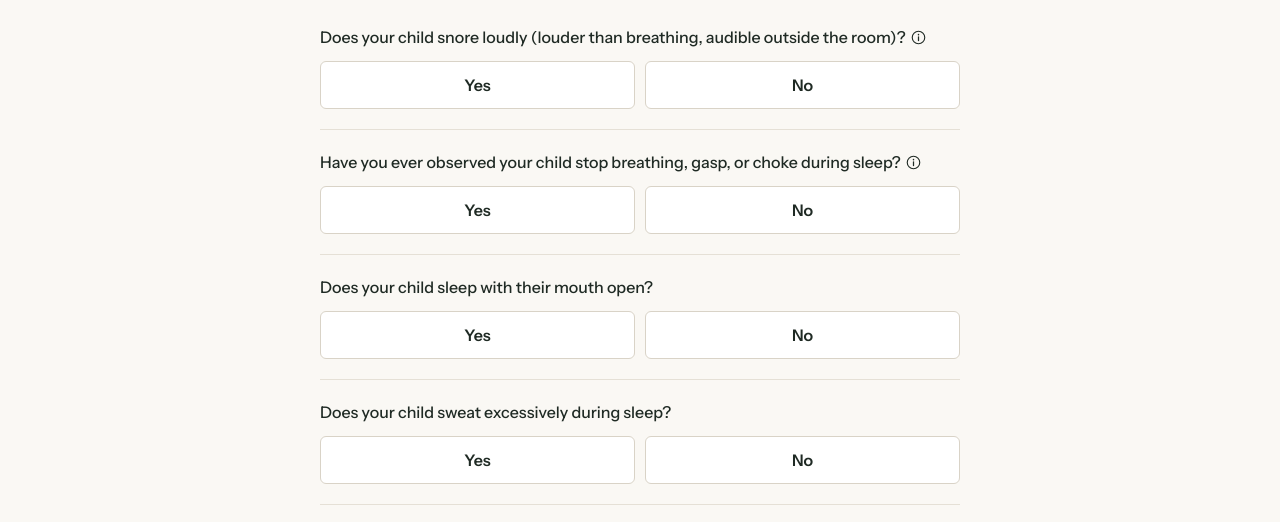
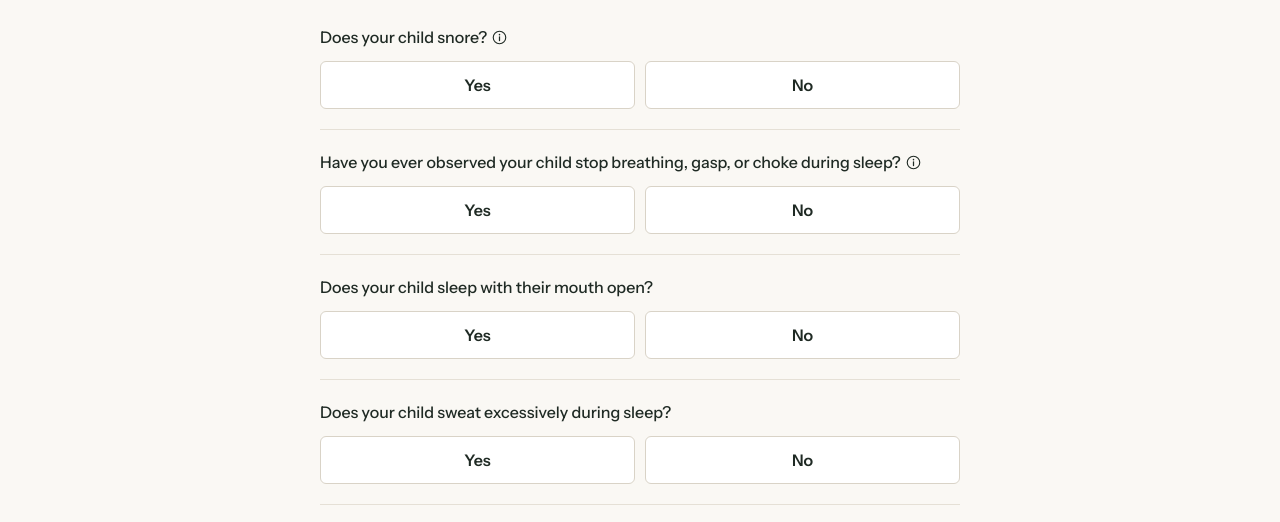
Before and after one commit to Nightshade100/myo-education, a plain HTML site: page screener.html in a window 1280 px wide. Shown: the part 264-786 px from the top of the page. Drawn offline with Linux system fonts and the light colour scheme.

Commit message:
Add files via upload

```diff
--- a/screener.html
+++ b/screener.html
@@ -129,13 +129,13 @@ const sections = [
     sub: "Answer Yes or No to each question about your child.",
     icon: `<svg width="22" height="22" viewBox="0 0 24 24" fill="none" stroke="#3D6B57" stroke-width="2"><path d="M21 12.5A8.5 8.5 0 1 1 11.5 3a7 7 0 0 0 9.5 9.5z"/></svg>`,
     questions: [
-      { q: "Does your child snore loudly (louder than breathing, audible outside the room)?", label: "Loud snoring", sign: "snoring",
-        info: {"title": "Loud snoring", "img": "images/snoring.jpg", "tips": ["Listen from outside your child’s bedroom while they sleep.", "Answer Yes if you can hear snoring on most nights — not just when they have a cold."]} },
+      { q: "Does your child snore?", label: "Snoring", sign: "snoring",
+        info: {"title": "Snoring", "img": "images/snoring.jpg", "tips": ["Listen to your child while they sleep.", "Answer Yes if you can hear snoring on some nights — not just when they have a cold."]} },
       { q: "Have you ever observed your child stop breathing, gasp, or choke during sleep?", label: "Stops breathing, gasps or chokes during sleep",
         info: {"title": "Pauses, gasps or choking in sleep", "tips": ["Look for breathing that stops for a few seconds, then restarts with a gasp, snort or cough.", "You may also notice the chest or tummy working hard, or your child waking suddenly.", "Answer Yes if you have ever seen this happen."]} },
       { q: "Does your child sleep with their mouth open?", label: "Sleeps with mouth open", sign: "mouth-breathing" },
       { q: "Does your child sweat excessively during sleep?", label: "Sweats excessively during sleep", sign: "night-sweats" },
-      { q: "Does your child have restless, unsettled sleep (frequent position changes, falls out of bed)?", label: "Restless, unsettled sleep" },
+      { q: "Does your child have restless, unsettled sleep (frequent position changes or falls out of bed)?", label: "Restless, unsettled sleep" },
       { q: "Does your child have frequent night terrors or sleepwalking?", label: "Night terrors or sleepwalking", sign: "night-terrors" },
       { q: "Does your child grind or clench their teeth at night (bruxism)?", label: "Grinds or clenches teeth at night", sign: "teeth-grinding" },
       { q: "Do you find your child sleeping with a hyperextended neck?", label: "Sleeps with a hyperextended neck", sign: "body-posture",
@@ -171,7 +171,7 @@ const sections = [
       { q: "Has your child been told they have enlarged tonsils or adenoids?", label: "Told they have enlarged tonsils or adenoids", sign: "enlarged-tonsils" },
       { q: "When your child opens wide, sticks their tongue out and says \"ahhh\", can you clearly see the back of the throat?", label: "Back of the throat hard to see when saying \"ahhh\"", neg: "no", sign: "enlarged-tonsils",
         info: {"title": "Seeing the back of the throat", "img": "images/enlarged-tonsils.jpg", "tips": ["Use a torch, and ask your child to open wide and stick their tongue right out.", "Answer Yes if you can clearly see the back wall of the throat.", "Answer No if large tonsils or the tongue block most of the view."]} },
-      { q: "Does your child have frequent ear infections or glue ear (otitis media with effusion)?", label: "Frequent ear infections or glue ear", sign: "ear-infections",
+      { q: "Does your child have frequent ear infections or glue ear (fluid in middle ear)?", label: "Frequent ear infections or glue ear", sign: "ear-infections",
         info: {"title": "Ear infections and glue ear", "img": "images/ear-infections.jpg", "tips": ["Glue ear is a build-up of fluid behind the eardrum that can muffle hearing.", "Count ear infections treated by a doctor, or grommets being fitted.", "Answer Yes if infections happen several times a year, or glue ear has been diagnosed."]} },
       { q: "Does your child have recurrent throat infections or tonsillitis?", label: "Recurrent throat infections or tonsillitis", sign: "enlarged-tonsils" },
     ]
```
